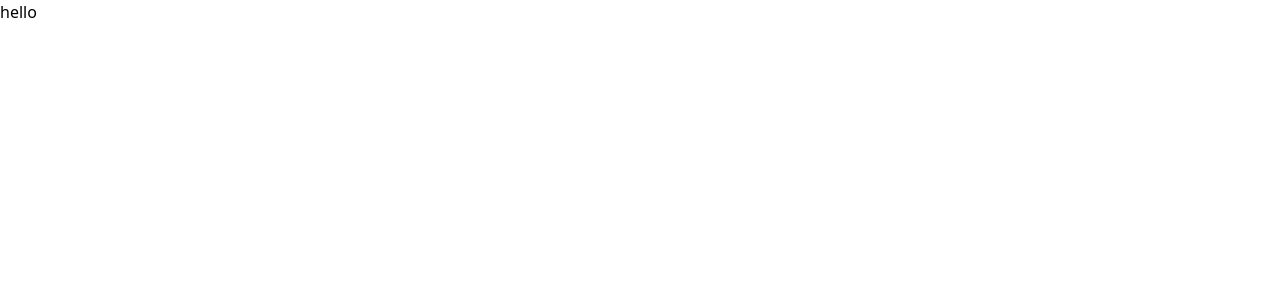
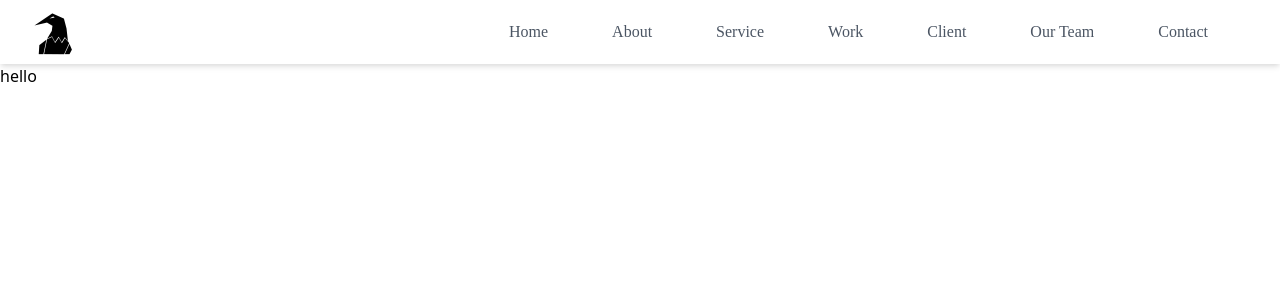
Before and after one commit to fuzailpolin/marketup, a React (Create React App) app in the folder main/: page / in a window 1280 px wide. Shown: the top 300 px of the page. Built offline with nearby package versions, Linux system fonts and the light colour scheme.

Commit message:
header is donw

```diff
--- a/main/package.json
+++ b/main/package.json
@@ -9,6 +9,7 @@
     "@testing-library/user-event": "^12.1.10",
     "react": "^17.0.2",
     "react-dom": "^17.0.2",
+    "react-icons": "^4.2.0",
     "react-router-dom": "^5.2.0",
     "react-scripts": "4.0.3",
     "redux-toolkit-form": "^1.0.3",
--- /dev/null
+++ b/main/src/Layouts/HomeLayout/Header/SubNavItems.js
@@ -0,0 +1,36 @@
+import {NavLink} from "react-router-dom";
+
+const SubNavItems = () => (
+    <>
+        <li>
+            <NavLink to={'/'}>Home</NavLink>
+        </li>
+
+        <li>
+            <NavLink to={'/'}>About</NavLink>
+        </li>
+
+        <li>
+            <NavLink to={'/'}>Service</NavLink>
+        </li>
+
+        <li>
+            <NavLink to={'/'}>Work</NavLink>
+        </li>
+
+        <li>
+            <NavLink to={'/'}>Client</NavLink>
+        </li>
+
+        <li>
+            <NavLink to={'/'}>Our Team</NavLink>
+        </li>
+
+        <li>
+            <NavLink to={'/'}>Contact</NavLink>
+        </li>
+
+    </>
+)
+
+export default SubNavItems
--- /dev/null
+++ b/main/src/Layouts/HomeLayout/Header/header.css
@@ -0,0 +1,15 @@
+.desktop-nav{
+    @apply md:flex mr-10 hidden;
+}
+
+.desktop-nav li{
+    @apply text-base font-medium text-gray-600 mx-8;
+}
+
+.mobile-nav{
+    @apply pt-2 list-disc font-poppins pl-8 md:hidden;
+}
+
+.mobile-nav li{
+    @apply ml-2 my-3 text-xl font-medium text-gray-600;
+}
--- a/main/src/Layouts/HomeLayout/Header/index.js
+++ b/main/src/Layouts/HomeLayout/Header/index.js
@@ -1,9 +1,49 @@
-const Header = () => {
+import {useState} from "react";
+import {FaAlignRight} from 'react-icons/fa'
+
+
+import SubNavItems from "./SubNavItems";
+import logo from '../../../Assets/Images/logo.gif'
+
+import './header.css'
+
+const HeaderComponent = () => {
+    const [open, setOpen] = useState(false)
+
+
     return (
-        <section>
-            <div className="grid grid-cols-4">
+        <header>
+            <div className="grid grid-cols-4 shadow-md">
+                <div className={'pl-2 md:pl-5'}>
+                    <img src={logo} className={'w-16'} alt="Logo"/>
+                </div>
+                <div className="col-span-3 flex items-center justify-end font-poppins">
+                    <nav>
+                        <ul className={'desktop-nav'}>
+                            <SubNavItems/>
+                        </ul>
+                        <FaAlignRight onClick={() => setOpen(!open)}
+                                      className={'text-gray-600 inline-block md:hidden mr-5'} size={24}/>
+                        <div
+                            className={`fixed w-2/3 transition-all -top-0 duration-500 bg-white h-screen ${open ? '-left-0': '-left-full'}`}>
+                            <div className={'pl-4'}>
+                                <img src={logo} className={'w-16'} alt="logo"/>
+                            </div>
+                            <hr/>
+                            <ul className={'mobile-nav'} onClick={() => setOpen(false)}>
+                                <SubNavItems/>
+                            </ul>
+                        </div>
 
+                        <div onClick={() => setOpen(false)}
+                            className={`fixed w-1/3 transition-all -top-0 duration-300 bg-black bg-opacity-20 h-screen ${open ? '-right-0': 'right-full'}`}>
+
+                        </div>
+                    </nav>
+                </div>
             </div>
-        </section>
+        </header>
     )
 }
+
+export default HeaderComponent
--- a/main/src/Layouts/HomeLayout/index.js
+++ b/main/src/Layouts/HomeLayout/index.js
@@ -1,6 +1,9 @@
+import HeaderComponent from "./Header";
+
 const HomeLayout = ({children}) => {
     return (
         <>
+            <HeaderComponent />
             {
                 children
             }
--- a/main/src/index.css
+++ b/main/src/index.css
@@ -3,15 +3,6 @@
 @tailwind components;
 @tailwind utilities;
 
-*{
-    padding: 0;
-    margin: 0;
-    line-height: 0;
-}
 
-div{
-    display: inline-block;
-    padding: 0;
-    margin: 0;
-    @apply bg-gray-700
-}
+
+@import url('https://fonts.googleapis.com/css2?family=Poppins:ital,wght@0,100;0,200;0,300;0,400;0,500;0,600;0,700;0,800;0,900;1,100;1,200;1,300;1,400;1,500;1,600;1,700;1,800;1,900&display=swap');
--- a/main/tailwind.config.js
+++ b/main/tailwind.config.js
@@ -2,10 +2,16 @@ module.exports = {
   purge: ['./src/**/*.{js,jsx,ts,tsx}', './public/index.html'],
   darkMode: 'class', // or 'media' or 'class'
   theme: {
-    extend: {},
+    extend: {
+      fontFamily: {
+        poppins: ['"Poppins"', '"sans-serif"']
+      }
+    },
   },
   variants: {
-    extend: {},
+    extend: {
+
+    },
   },
   plugins: [],
 }
```
Also changed, not shown: main/src/Assets/Images/logo.gif (added), 1 other file (tests, documents, lock files or other folders).
